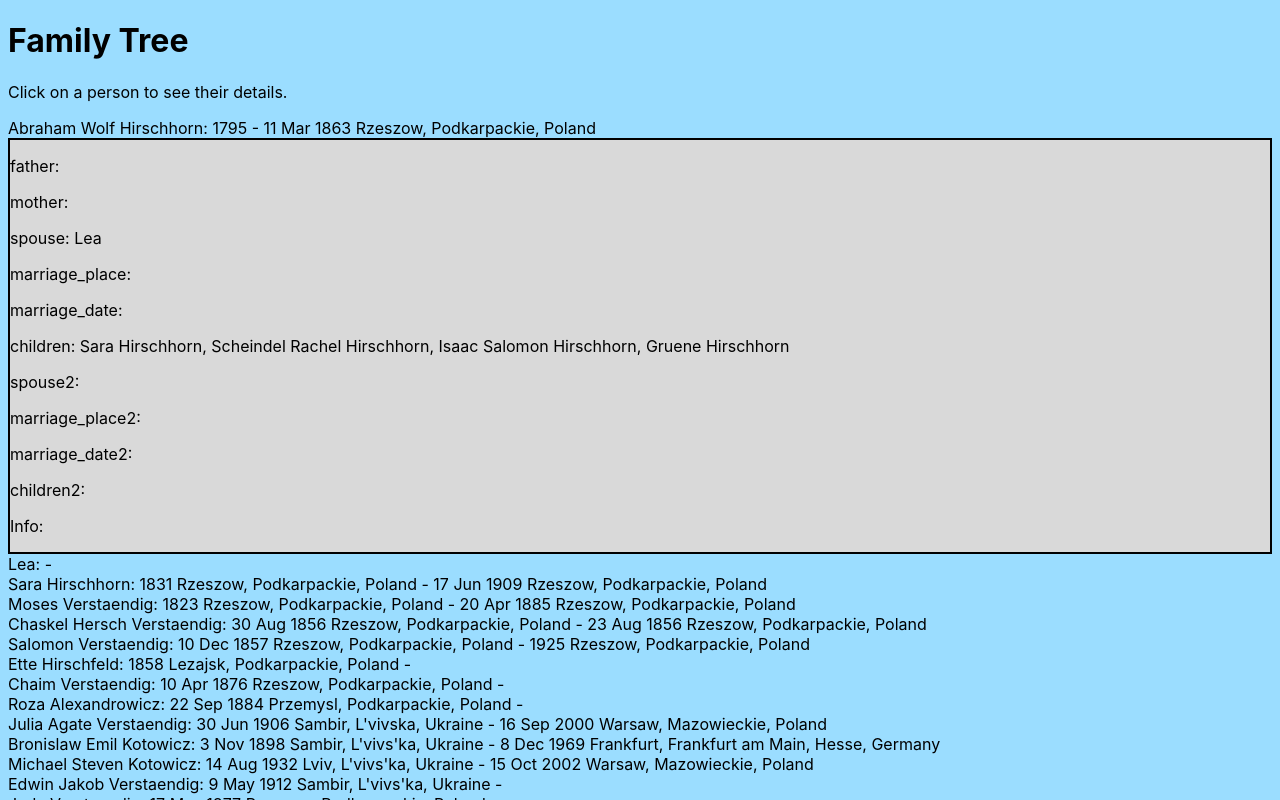
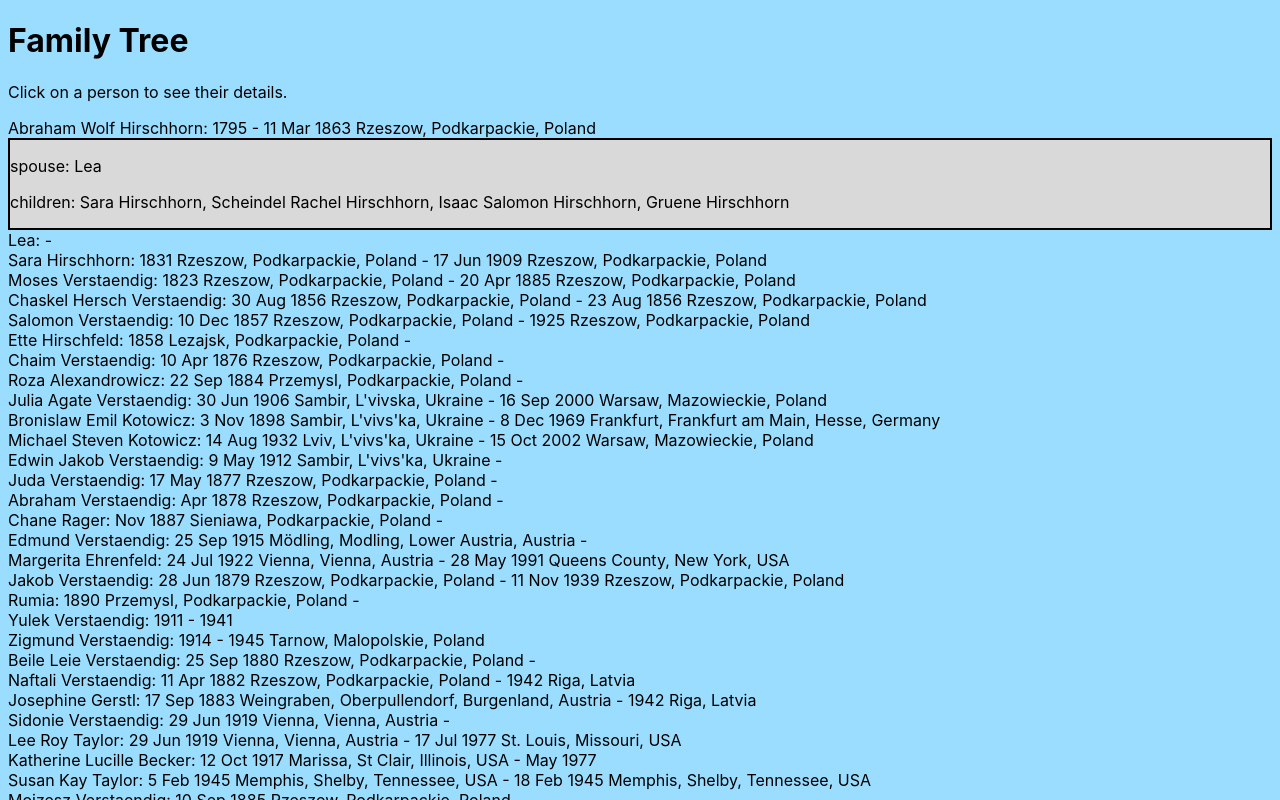
Before and after one commit to jhirsch1/family-tree, a React (Vite) app: page / in a window 1280 px wide. Both pictures are taken after a click on the element 640 px from the left and 127 px from the top of the page. Shown: the top 800 px of the page. Built offline with nearby package versions, Linux system fonts and the light colour scheme.

Commit message:
info only shows if its there

```diff
--- a/src/Person.tsx
+++ b/src/Person.tsx
@@ -81,17 +81,39 @@ export default function Person(props: PersonProps) {
       {/* Info box should appear only when clicked */}
       {clicked ? (
         <div className="Info">
+          {props.father ? (
             <p className="Info_par">father: {props.father}</p>
+          ) : null}
+          {props.mother ? (
             <p className="Info_par">mother: {props.mother}</p>
+          ) : null}
+          {props.spouse ? (
             <p className="Info_par">spouse: {props.spouse}</p>
+          ) : null}
+          {props.marriage_place ? (
             <p className="Info_par">marriage_place: {props.marriage_place}</p>
+          ) : null}
+          {props.marriage_date ? (
             <p className="Info_par">marriage_date: {props.marriage_date}</p>
+          ) : null}
+          {props.children ? (
             <p className="Info_par">children: {props.children}</p>
+          ) : null}
+          {props.spouse2 ? (
             <p className="Info_par">spouse2: {props.spouse2}</p>
+          ) : null}
+          {props.marriage_place2 ? (
             <p className="Info_par">marriage_place2: {props.marriage_place2}</p>
+          ) : null}
+          {props.marriage_date2 ? (
             <p className="Info_par">marriage_date2: {props.marriage_date2}</p>
+          ) : null}
+          {props.children2 ? (
             <p className="Info_par">children2: {props.children2}</p>
+          ) : null}
+          {props.info ? (
             <p className="Info_par">Info: {props.info}</p>
+          ) : null}
         </div>
       ) : null}
 
```
Lines whose indentation alone changed are shown as unchanged.
